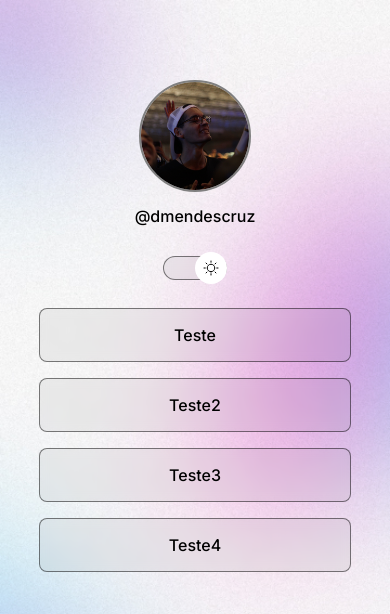
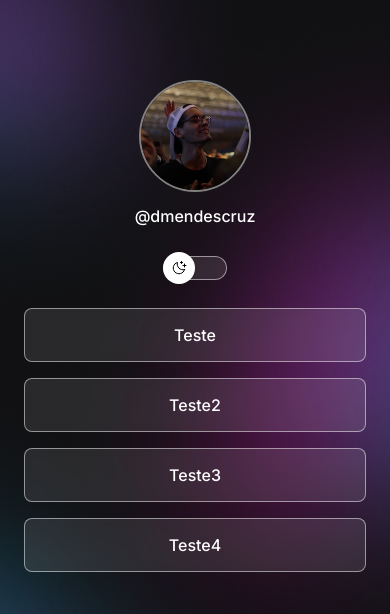
Before and after one commit to dmendescruz/DevLinks, a plain HTML site: page index.html in a window 390 px wide. Shown: the top 614 px of the page. Drawn offline with nearby package versions, Linux system fonts and the light colour scheme.

Commit message:
add media queries to handle background

```diff
--- a/index.html
+++ b/index.html
@@ -1,5 +1,5 @@
 <!DOCTYPE html>
-<html lang="pt-br" class="light">
+<html lang="pt-br" class="">
   <head>
     <link rel="preconnect" href="https://fonts.googleapis.com" />
     <link rel="preconnect" href="https://fonts.gstatic.com" crossorigin />
--- a/style.css
+++ b/style.css
@@ -6,7 +6,7 @@
 
 :root {
   --text-color: white;
-  --bg-url: url(/assets/bg-mobile.jpg)  no-repeat top center/cover;
+  --bg-url: url(/assets/bg-mobile.jpg);
   --stroke-color: rgba(255, 255, 255, 0.5);
   --surface-color: rgba(255, 255, 255, 0.1);
   --surface-color-hover: rgba(255, 255, 255, 0.05);
@@ -16,7 +16,7 @@
 
 .light {
   --text-color: black;
-  --bg-url: url(/assets/bg-mobile-light.jpg)  no-repeat top center/cover;
+  --bg-url: url(/assets/bg-mobile-light.jpg);
   --stroke-color: rgba(0, 0, 0, 0.5);
   --surface-color: rgba(0, 0, 0, 0.05);
   --surface-color-hover: rgba(0, 0, 0, 0.02);
@@ -30,7 +30,8 @@ body {
   background-size: cover; */
 
   /* background: color image repeat position/size */
-  background: var(--bg-url);
+  background: var(--bg-url) no-repeat top center/cover;
+  height: 100vh;
 }
 
 body * {
@@ -39,7 +40,8 @@ body * {
 }
 
 #container {
-  width: 360px;
+  width: 100%;
+  max-width: 588px;
   margin: 56px auto 0px;
   padding: 0 24px;
 }
@@ -161,3 +163,15 @@ footer {
   text-align: center;
   font-size: 14px;
 }
+
+/* media queries */
+
+@media (min-width: 700px) {
+  :root {
+    --bg-url: url(./assets/bg-desktop.jpg)
+  }
+
+  .light {
+    --bg-url: url(./assets/bg-desktop-light.jpg)
+  }
+}
```
Also changed, not shown: assets/bg-desktop-light.jpg (added), assets/bg-desktop.jpg (added).
